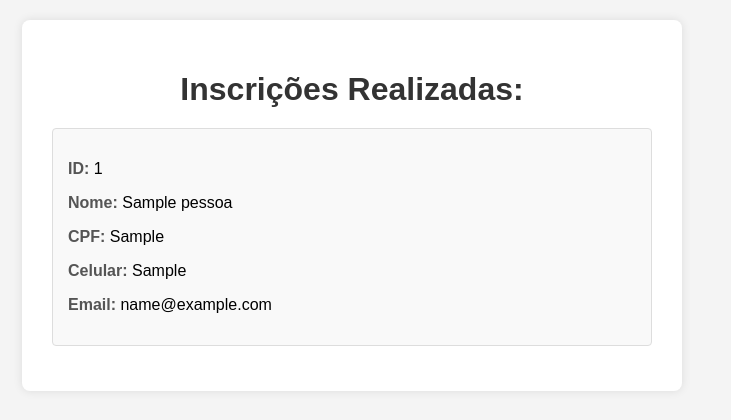
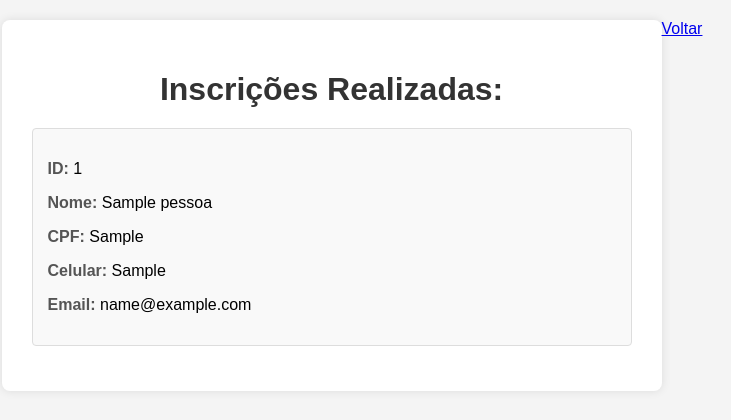
Before and after one commit to letty493/pf-4try-UpHtml, a PHP site: page /resumo.php in a window 1280 px wide. Shown: the top 420 px of the page, without its empty margins (288-1019 px from the left). Run offline with PHP 8.4, Linux system fonts and the light colour scheme; tables that the repository leaves empty or names only in its code hold one stand-in row (values such as "Sample post").

Commit message:
Update resumo.php

```diff
--- a/resumo.php
+++ b/resumo.php
@@ -93,5 +93,9 @@
             }
         ?>
     </div>
+
+    <div class="back-button-container">
+        <a href="index.php" class="back-button">Voltar</a>
+    </div>
 </body>
 </html>
```
